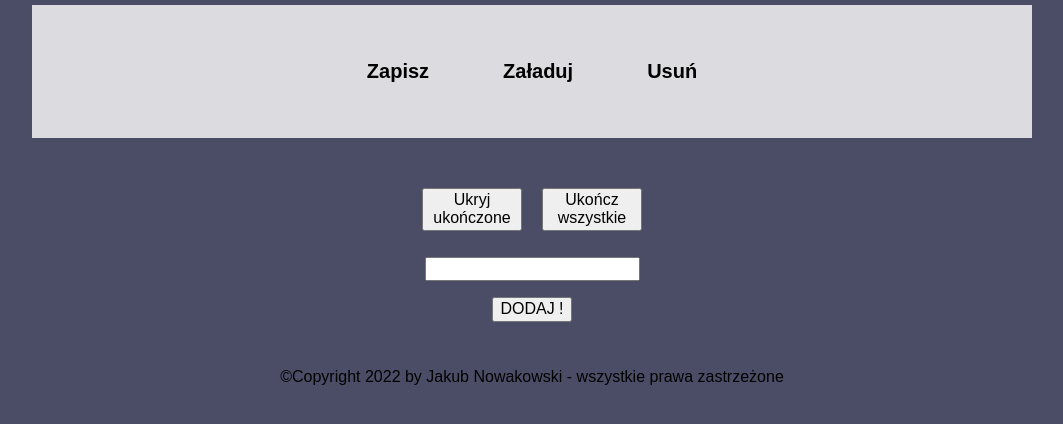
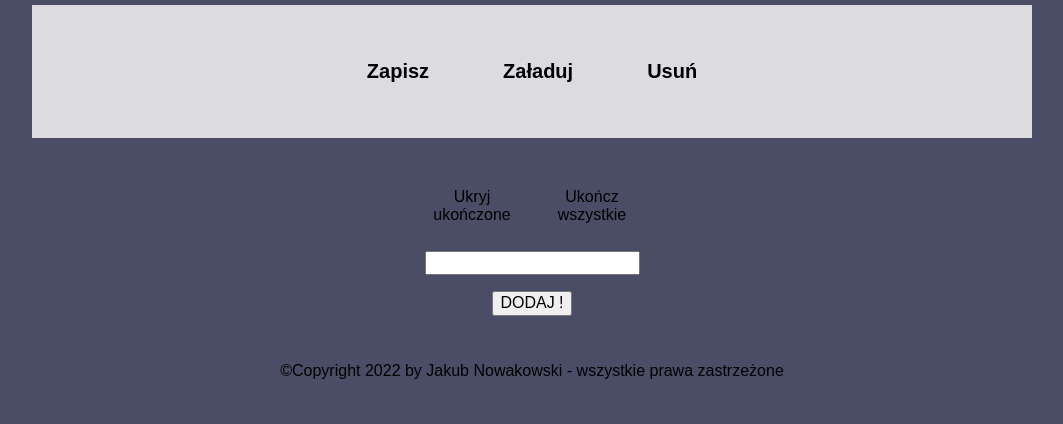
Before and after one commit to Jacob-Isaac/NewTaskListReact, a React (Create React App) app: page / in a window 1280 px wide. Shown: the top 424 px of the page, without its empty margins (108-1171 px from the left). Built offline with nearby package versions, Linux system fonts and the light colour scheme; a web font is replaced by a local one.

Commit message:
Button converted to styled components

```diff
--- a/src/Buttons/index.js
+++ b/src/Buttons/index.js
@@ -1,10 +1,10 @@
-import "./style.css";
+import { Flex, FlexButton } from "./styled";
 
 const Buttons = ({hideAllTasks, hideTasks, doneAllTasks, showOrHide}) => (
-  <div className="buttonsFlex">
-    <button onClick={hideAllTasks} className="buttonsFlex__button">{hideTasks ? "Pokaż" : "Ukryj"} ukończone</button>
-    <button onClick={doneAllTasks} className="buttonsFlex__button">{showOrHide ? "Odznacz" : "Ukończ"} wszystkie</button>
-  </div>
+  <Flex>
+    <FlexButton onClick={hideAllTasks}>{hideTasks ? "Pokaż" : "Ukryj"} ukończone</FlexButton>
+    <FlexButton onClick={doneAllTasks}>{showOrHide ? "Odznacz" : "Ukończ"} wszystkie</FlexButton>
+  </Flex>
 );
 
 export default Buttons;
--- a/src/Buttons/style.css
+++ /dev/null
@@ -1,17 +0,0 @@
-.buttonsFlex {
-    display: flex;
-    flex-direction: row;
-    align-items: center;
-    justify-content: center;
-}
-
-.buttonsFlex__button {
-    max-width: 100px;
-    margin: 10px;
-}
-
-@media (max-width: 968px) {
-    .buttonsFlex {
-        flex-direction: column;
-    }
-}
--- /dev/null
+++ b/src/Buttons/styled.js
@@ -0,0 +1,22 @@
+import styled from "styled-components";
+
+
+export const Flex = styled.div`
+    display: flex;
+    flex-direction: row;
+    align-items: center;
+    justify-content: center;
+    @media (max-width: 968px) {
+        flex-direction: column;
+}
+`;
+
+export const FlexButton = styled.div`
+    max-width: 100px;
+    margin: 10px;
+
+    &:hover {
+    color: rgb(158, 158, 158);
+    cursor: pointer;
+    }
+`;
```
